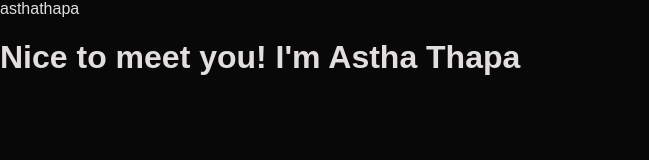
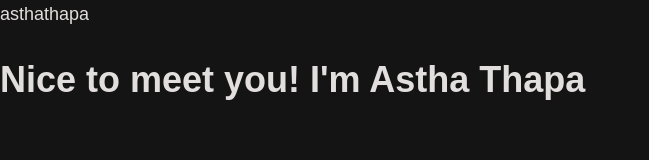
Before and after one commit to asthathapaa/Namuna_Sangraha, a plain HTML site: page index.html in a window 1280 px wide. Shown: the whole page, without its empty margins (0-649 px from the left). Drawn offline with Linux system fonts and the light colour scheme.

Commit message:
Setting up fonts and layouts

```diff
--- a/index.html
+++ b/index.html
@@ -4,6 +4,9 @@
     <meta charset="UTF-8">
     <meta name="viewport" content="width=device-width, initial-scale=1.0">
     <title>Nahuma Sangraha</title>
+    <link rel="preconnect" href="https://fonts.googleapis.com">
+<link rel="preconnect" href="https://fonts.gstatic.com" crossorigin>
+<link href="https://fonts.googleapis.com/css2?family=Roboto+Condensed:ital,wght@0,100..900;1,100..900&display=swap" rel="stylesheet">
     <link rel="stylesheet" href="style.css">
 
 </head>
--- a/style.css
+++ b/style.css
@@ -7,12 +7,24 @@ html{
 *::before,*::after {
     box-sizing: inherit;
 }
+
+:root{
+    --bg-body: hwb(0 8% 92%);
+    --bg-contact: hwb(0 14% 86%);
+    --accent: hsl(153, 71%, 59%);
+    --text2: #D9D9D9;
+    --text1: hsl(0, 0%, 100%);
+    --invalid: hsl(7, 100%, 68%);
+}
 body {
     margin: 0;
     padding: 0;
     font-family: Arial, sans-serif;
-    background-color: rgb(8, 8, 8);
+    background-color: var(--bg-body);
+    color: var(--text1);
     color: #e3dede;
+    font-size: 18px;
+    line-height: 1.56;
 }
 
 background {
```
